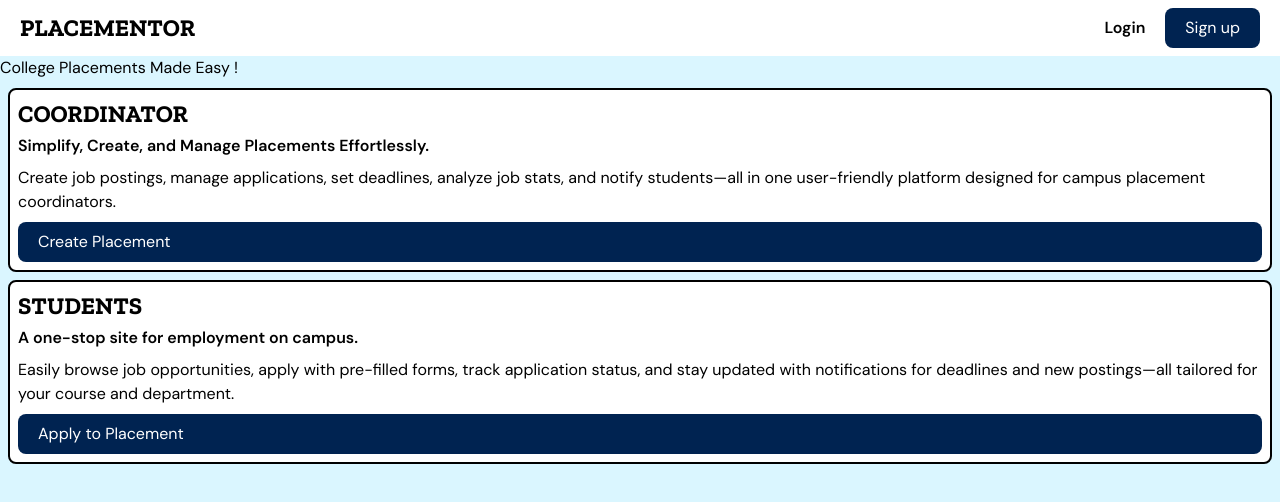
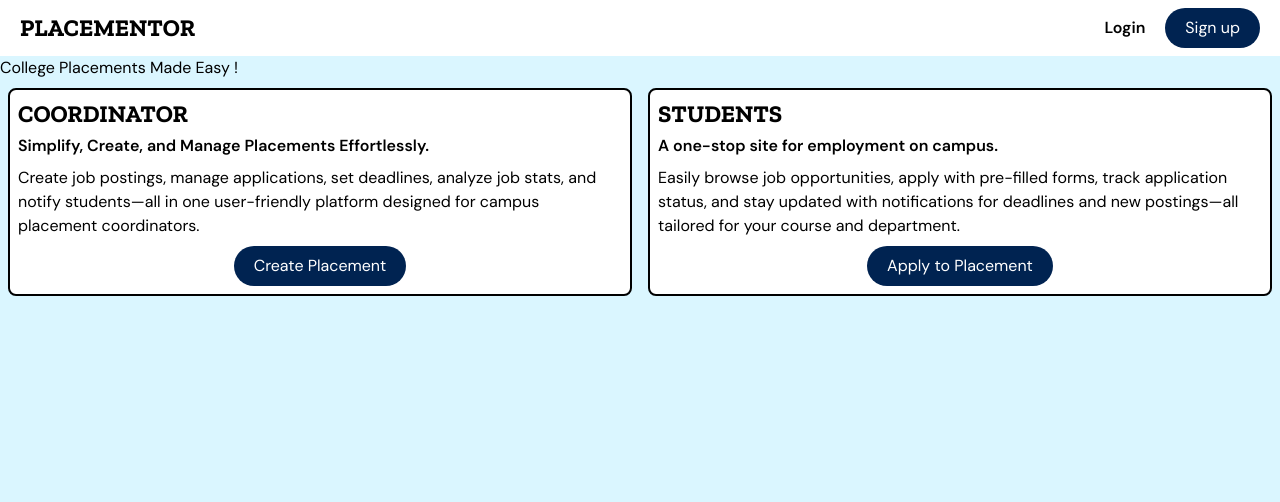
Before and after one commit to vivek-oza/placement-portal-learning, a React (Vite) app in the folder frontend/: page / in a window 1280 px wide. Shown: the top 502 px of the page. Built offline with nearby package versions, Linux system fonts and the light colour scheme.

Commit message:
Initial styling in home page

```diff
--- a/frontend/src/components/LandingPageCard/LandingPageCard.jsx
+++ b/frontend/src/components/LandingPageCard/LandingPageCard.jsx
@@ -16,7 +16,7 @@ function LandingPageCard({ cardDetails }) {
 
   return (
     <>
-      <div className="landingPageCard bg-white border-2 border-solid border-black rounded-lg m-2 p-2  flex flex-col gap-2">
+      <div className="landingPageCard bg-white border-2 border-solid border-black rounded-lg m-2 p-2 flex flex-col flex-wrap justify-between gap-2 min-w-lg w-1/2">
         <div className="flex flex-col gap-1">
           <h2 className="cardTitle text-2xl font-zilla font-bold">
             {cardTitle}
@@ -25,15 +25,16 @@ function LandingPageCard({ cardDetails }) {
         </div>
 
         <p className="cardDescription">{cardDescription}</p>
-
+        <div className="flex justify-center">
           <DarkBlueButton
-          // className="cardButton w-48 max-w-4"    !!!   WORK HERE    !!!
+            // className="cardButton w-48 max-w-4"    !!!   WORK HERE  - TO ADD CUSTOM CLASSES TO SPECIFIC CARD  !!!
             buttonDetails={{
               buttonPath: `${cardButtonPath}`,
               buttonName: `${cardButton}`,
             }}
           />
         </div>
+      </div>
     </>
   );
 }
--- a/frontend/src/components/buttons/DarkBlueButton.jsx
+++ b/frontend/src/components/buttons/DarkBlueButton.jsx
@@ -4,7 +4,7 @@ import { Link } from 'react-router-dom'
 export default function DarkBlueButton({buttonDetails}) {
     const {buttonPath,buttonName} = buttonDetails;
   return (
-    <Link to={buttonPath} className="nav-link nav-signup-link flex bg-themeDarkBlue text-white rounded-lg px-5 py-2">
+    <Link to={buttonPath} className="nav-link nav-signup-link flex bg-themeDarkBlue text-white rounded-full px-5 py-2 w-fit">
         {buttonName}
     </Link>
   )
--- a/frontend/src/pages/Home/Home.jsx
+++ b/frontend/src/pages/Home/Home.jsx
@@ -46,7 +46,7 @@ function Home() {
         <h1>{landingPageTitle}</h1>
       </div>
 
-      <div>
+      <div className="flex justify-center">
         {allCardDetails.map((cardDetails) => (
           <LandingPageCard cardDetails={cardDetails} key={cardDetails.id} />
         ))}
```
Lines whose indentation alone changed are shown as unchanged.
